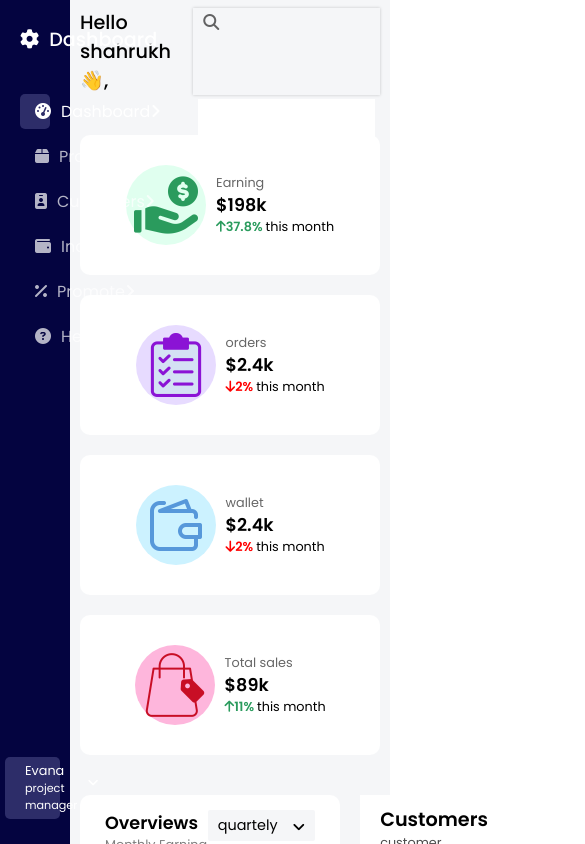
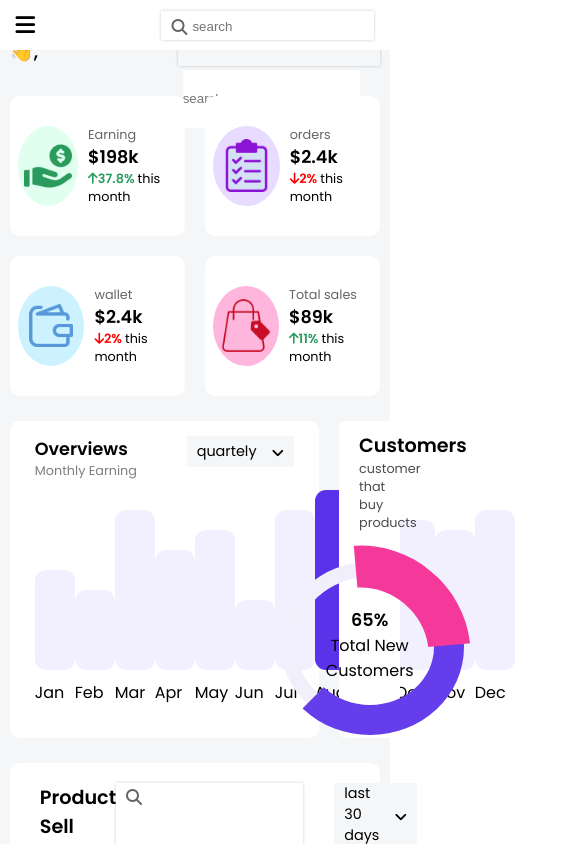
Before and after one commit to arumuga007/HelpyMoto-selection-project, a React (Create React App) app: page / in a window 390 px wide. Shown: the top 844 px of the page, 585 px wide, since content can reach past the window. Built offline with nearby package versions, Linux system fonts and the light colour scheme.

Commit message:
UI optimised for desktop view

```diff
--- a/src/App.css
+++ b/src/App.css
@@ -13,4 +13,10 @@
   flex-direction: row;
   font-family: 'poppins';
   background-color: var(--body-primary-color);
+  position: relative;
 }
+/* @media screen and (max-width: 1100px) {
+  .App {
+    top: 50px;
+  }
+} */
--- a/src/App.js
+++ b/src/App.js
@@ -3,12 +3,16 @@ import './App.css';
 import BodyContent from './component/bodyContent/bodyContent';
 import Sidebar from './component/sidebar/sidebar';
 import DefaultBodyContent from './component/defaultBodyContent/default';
+import Navbar from './component/Navbar/Navbar';
+import { useState } from 'react';
 
 function App() {
+  const [activeMenu, setActiveMenu] = useState(false);
   return (
     <div className="App">
+      <Navbar activeMenu={activeMenu} setActiveMenu={setActiveMenu}/>
       <BrowserRouter>
-        <Sidebar />
+        <Sidebar activeMenu={activeMenu} setActiveMenu={setActiveMenu}/>
         <Routes>
         <Route path='/' element={<BodyContent />}></Route>
         <Route path='*' element={<DefaultBodyContent />}></Route>
--- /dev/null
+++ b/src/component/Navbar/Navbar.jsx
@@ -0,0 +1,18 @@
+import styles from './../../style/navbar.module.css';
+const Navbar = (props) => {
+    console.log(props.activeMenu)
+    return(
+        <div className={styles.container}>
+            <div className={styles['navbar-icon-container']} onClick={() => props.setActiveMenu(!props.activeMenu)}>
+                <i class="fa-solid fa-bars"></i>
+            </div>
+            <div className={styles['search-bar-container']}>
+                <div className={styles['search-bar']}>
+                    <i class="fa fa-search" aria-hidden="true"></i>
+                    <input type='text' placeholder='search'/>
+                </div>
+            </div>
+        </div>
+    )
+}
+export default Navbar;
--- a/src/component/sidebar/sidebar.jsx
+++ b/src/component/sidebar/sidebar.jsx
@@ -2,9 +2,10 @@ import styles from './../../style/sidebar.module.css';
 import Header from './header';
 import Menus from './menus';
 import Profile from './profile';
-const Sidebar = () => {
+const Sidebar = (props) => {
+    console.log(props.activeMenu);
     return (
-        <div className={styles['sidebar-container']}>
+        <div className={`${styles['sidebar-container']} ${props.activeMenu == true? styles['active-menu'] : ''}`}>
             <Header />
             <Menus />
             <Profile />
--- a/src/style/bodycontent/bodycontent.module.css
+++ b/src/style/bodycontent/bodycontent.module.css
@@ -3,8 +3,15 @@
     flex-direction: column;
     box-sizing: border-box;
     padding: 2% 2.5vw;
-    gap: 40px;
+    gap: 25px;
     width: calc(100% - max(18%, calc(0px + 2%)));
     background-color: var(--body-primary-color);
     height: auto;
 }
+
+
+@media screen and (max-width: 1100px) {
+    .body-container {
+        width: 100%;
+    }
+}
--- a/src/style/bodycontent/middleBody.module.css
+++ b/src/style/bodycontent/middleBody.module.css
@@ -129,6 +129,7 @@
     flex-direction: column;
     gap: 30px;
     padding: 10px 20px;
+    border-radius: 7px;
 }
 .customer-header-container {
     display: flex;
--- a/src/style/bodycontent/productTable.module.css
+++ b/src/style/bodycontent/productTable.module.css
@@ -7,6 +7,7 @@
     height: auto;
     box-sizing: border-box;
     padding: 20px 30px;
+    border-radius: 10px;
 }
 .header-container {
     display: flex;
--- a/src/style/bodycontent/upperBody.module.css
+++ b/src/style/bodycontent/upperBody.module.css
@@ -1,7 +1,7 @@
 .upperbody-container {
     display: flex;
     flex-direction: column;
-    gap: 40px;
+    gap: 30px;
     width: 100%;
 }
 .name-search-container {
@@ -39,14 +39,12 @@
     box-sizing: border-box;
 }
 .expenditure-container {
-    display: flex;
-    flex-direction: row;
-    justify-content: center;
-    flex-wrap: wrap;
+    display: grid;
+    grid-template-columns: repeat(4,1fr);
     gap: 20px;
 }
 .expenditure-item {
-    flex-grow: 1;
+    /* flex-grow: 1; */
     display: flex;
     flex-direction: row;
     background-color: white;
@@ -89,3 +87,9 @@
     color: #2A9B5D;
     font-weight: 600;
 }
+/* For tab width */
+@media screen and (max-width: 1000px) {
+    .expenditure-container {
+      grid-template-columns: repeat(2, 1fr);
+    }
+  }
--- /dev/null
+++ b/src/style/navbar.module.css
@@ -0,0 +1,48 @@
+.container {
+    position: fixed;
+    z-index: 1000;
+    background-color: white;
+    width: 100vw;
+    height: 50px;
+    display: flex;
+    flex-direction: row;
+    justify-content: space-between;
+    align-items: center;
+    padding: 0px min(4vw, 40px);
+    box-sizing: border-box;
+    visibility: hidden;
+}
+.navbar-icon-container {
+    font-size: 1.4rem;
+}
+.navbar-icon-container:hover i{
+    cursor: pointer;
+    color: var(--sidebar-primary-color);
+}
+.search-bar {
+    padding: 2px 5px;
+    box-shadow: 0px 0px 3px rgba(0,0,0,.2);
+    background-color: white;
+}
+.search-bar input {
+    border: none;
+    height: 100%;
+}
+.search-bar input:focus {
+    outline: none;
+    border: none;
+}
+.search-bar i {
+    padding: 0px 5px;
+    height: 100%;
+    position: relative;
+    top: 2px;
+    opacity: .6;
+    cursor: pointer;
+    box-sizing: border-box;
+}
+@media screen and (max-width: 1100px) {
+    .container {
+        visibility: visible;
+    }
+}
--- a/src/style/sidebar.module.css
+++ b/src/style/sidebar.module.css
@@ -9,6 +9,7 @@
     padding: 25px 0%;
     position: sticky;
     top: 0;
+    min-width: 200px;
 }
 .header-container {
     display: flex;
@@ -54,6 +55,12 @@
     opacity: 1;
     transition: all linear .2s;
 }
+.active i {
+    opacity: 0;
+}
+.active .menu-icon-text-container i {
+    opacity: 1;
+}
 .profile-container {
     box-sizing: border-box;
     margin: 0px 5px;
@@ -90,3 +97,15 @@
 .profile-icon {
     margin-left: auto;
 }
+
+@media screen and (max-width: 1100px) {
+    .sidebar-container {
+        position: fixed;
+        left: -200px;
+
+        transition: all linear .3s;
+    }
+    .active-menu {
+        left: 0;
+    }
+}
```
